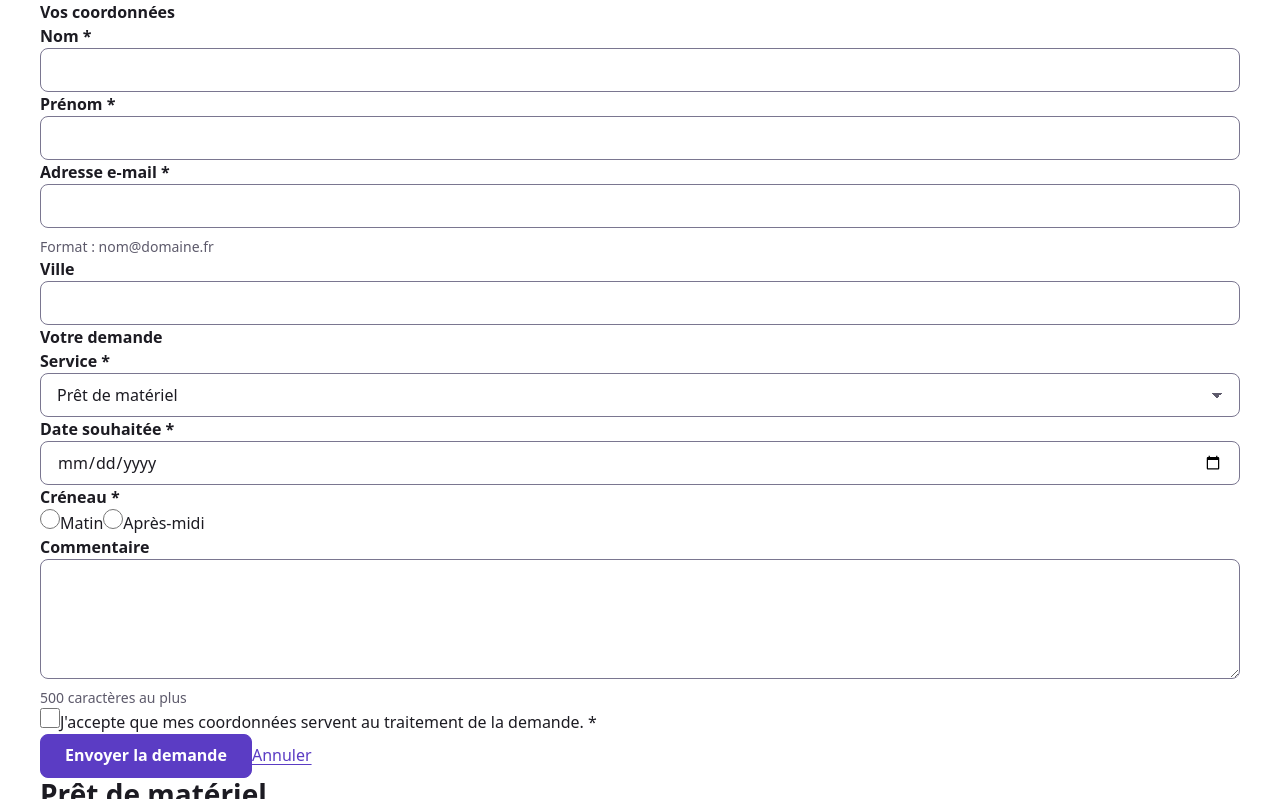
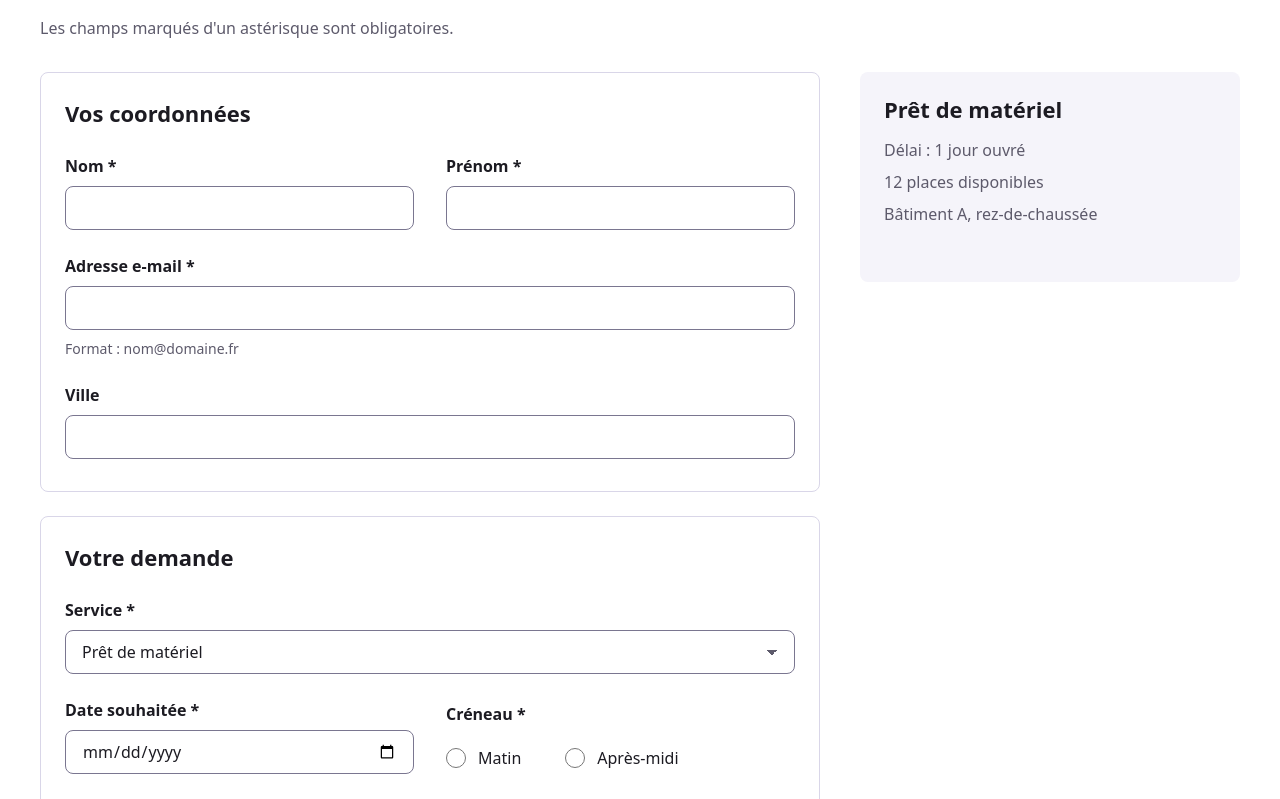
Before and after one commit to TheotimALBERTEAU/ProjetFrontEnd, an Angular app: page /services/1/demande in a window 1280 px wide. Shown: the part 241-1040 px from the top of the page. Built offline with nearby package versions, Linux system fonts and the light colour scheme.

Commit message:
feat : css demande

```diff
--- a/src/app/pages/demande/demande.html
+++ b/src/app/pages/demande/demande.html
@@ -7,6 +7,7 @@
   <fieldset>
     <legend>Vos coordonnées</legend>
 
+    <div class="ligne">
       <div>
         <label for="nom">Nom *</label>
         <input type="text" id="nom" name="nom" autocomplete="family-name" required aria-describedby="nom-err" />
@@ -17,6 +18,7 @@
         <label for="prenom">Prénom *</label>
         <input type="text" id="prenom" name="prenom" autocomplete="given-name" required aria-describedby="prenom-err" />
         <p id="prenom-err"></p>
+      </div>
     </div>
 
     <div>
@@ -46,14 +48,14 @@
       <p id="service-err"></p>
     </div>
 
-    <div class="date-line">
+    <div class="ligne">
       <div>
         <label for="date">Date souhaitée *</label>
         <input type="date" id="date" name="date" required aria-describedby="date-err" />
         <p id="date-err"></p>
       </div>
 
-      <fieldset aria-describedby="creneau-err">
+      <fieldset class="creneau" aria-describedby="creneau-err">
         <legend>Créneau *</legend>
         <input type="radio" id="creneau-matin" name="creneau" value="matin" required />
         <label for="creneau-matin">Matin</label>
@@ -70,21 +72,21 @@
       <p id="commentaire-err"></p>
     </div>
 
-    <div>
+    <div class="case">
       <input type="checkbox" id="consentement" name="consentement" required aria-describedby="consentement-err" />
       <label for="consentement">J'accepte que mes coordonnées servent au traitement de la demande. *</label>
       <p id="consentement-err"></p>
     </div>
   </fieldset>
 
-  <div class="button-line">
+  <div class="boutons">
     <button type="submit">Envoyer la demande</button>
     <a routerLink="/services">Annuler</a>
   </div>
 </form>
 
 @if (service(); as service) {
-  <aside>
+  <aside class="encadre">
     <h2>{{ service.nom }}</h2>
     <ul>
       <li>Délai : {{ delai() }}</li>
--- a/src/app/pages/demande/demande.scss
+++ b/src/app/pages/demande/demande.scss
@@ -0,0 +1,146 @@
+:host {
+  display: grid;
+  grid-template-columns: minmax(0, 1fr);
+  gap: var(--espace-4) 40px;
+  align-items: start;
+}
+
+h1 {
+  margin-top: var(--espace-2);
+}
+
+h1 + p {
+  color: var(--couleur-texte-secondaire);
+}
+
+form {
+  display: flex;
+  flex-direction: column;
+  gap: var(--espace-5);
+}
+
+form > fieldset {
+  display: flex;
+  flex-direction: column;
+  gap: var(--espace-5);
+  padding: var(--espace-5);
+  border: 1px solid var(--couleur-bordure);
+  border-radius: var(--rayon);
+
+  > legend {
+    float: left;
+    width: 100%;
+    font-size: 1.375rem;
+  }
+}
+
+fieldset div > label:first-child {
+  display: block;
+  margin-bottom: var(--espace-2);
+}
+
+.ligne {
+  display: grid;
+  gap: var(--espace-5);
+}
+
+.creneau {
+  display: flex;
+  flex-wrap: wrap;
+  align-items: center;
+  column-gap: var(--espace-3);
+
+  legend {
+    float: left;
+    width: 100%;
+    margin-bottom: var(--espace-3);
+  }
+
+  label + input {
+    margin-left: var(--espace-6);
+  }
+
+  p {
+    width: 100%;
+  }
+}
+
+.case {
+  display: grid;
+  grid-template-columns: auto 1fr;
+  gap: var(--espace-3);
+  align-items: start;
+
+  input {
+    margin-top: 2px;
+  }
+
+  p {
+    grid-column: 2;
+  }
+}
+
+.boutons {
+  display: flex;
+  flex-wrap: wrap;
+  align-items: center;
+  gap: var(--espace-4) var(--espace-6);
+
+  button {
+    min-height: 52px;
+    padding-inline: 40px;
+  }
+
+  a {
+    font-weight: 700;
+  }
+}
+
+aside li {
+  color: var(--couleur-texte-secondaire);
+
+  & + li {
+    margin-top: var(--espace-2);
+  }
+}
+
+@media (max-width: 47.99em) {
+  .boutons button {
+    width: 100%;
+  }
+}
+
+@media (min-width: 48em) {
+  form > fieldset {
+    padding: var(--espace-5) var(--espace-5) var(--espace-6);
+  }
+
+  .ligne {
+    grid-template-columns: repeat(2, minmax(0, 1fr));
+    gap: var(--espace-6);
+  }
+}
+
+@media (min-width: 64em) {
+  :host {
+    grid-template-columns: minmax(0, 1fr) 380px;
+  }
+
+  app-breadcrumb,
+  h1,
+  h1 + p {
+    grid-column: 1 / -1;
+  }
+
+  form {
+    grid-column: 1;
+    margin-top: var(--espace-4);
+  }
+
+  aside {
+    grid-column: 2;
+    grid-row: 4;
+    min-height: 210px;
+    margin-top: var(--espace-4);
+  }
+}
```
Lines whose indentation alone changed are shown as unchanged.
